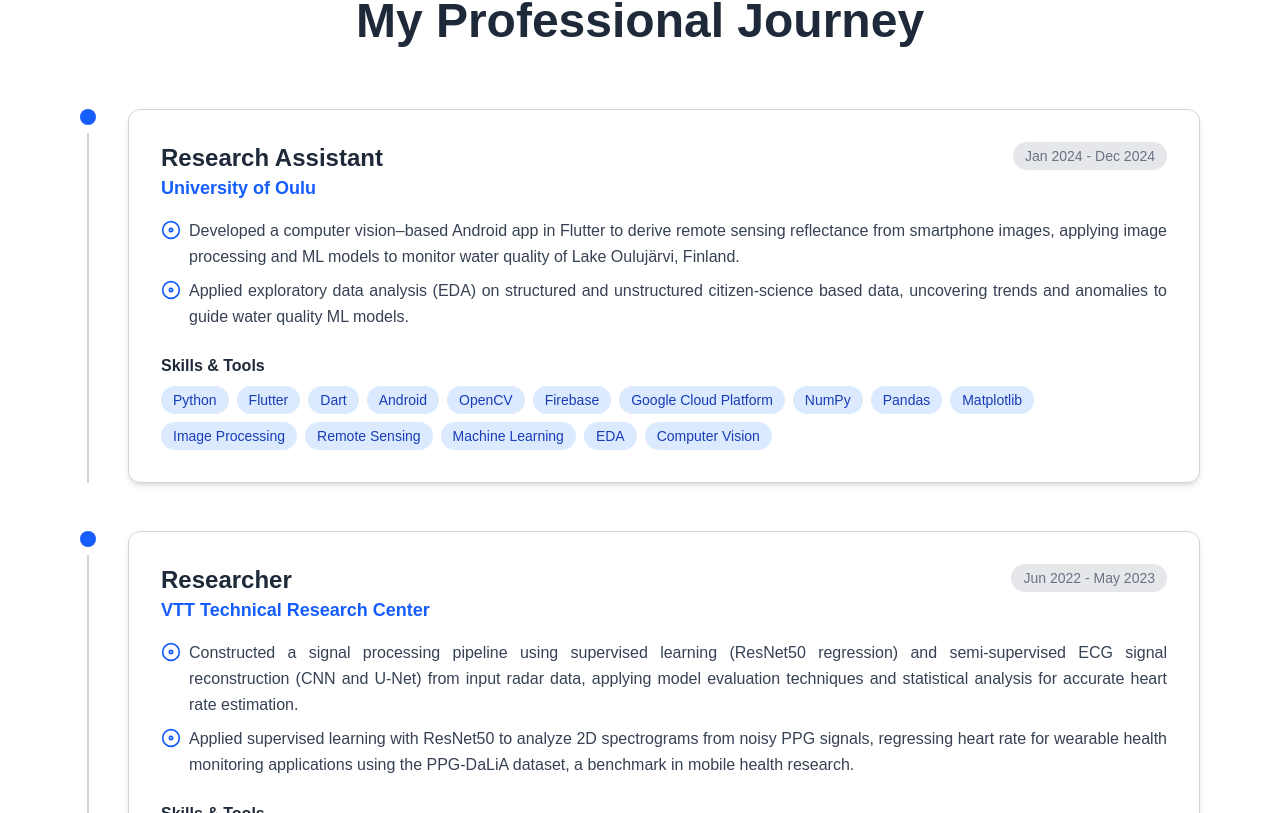
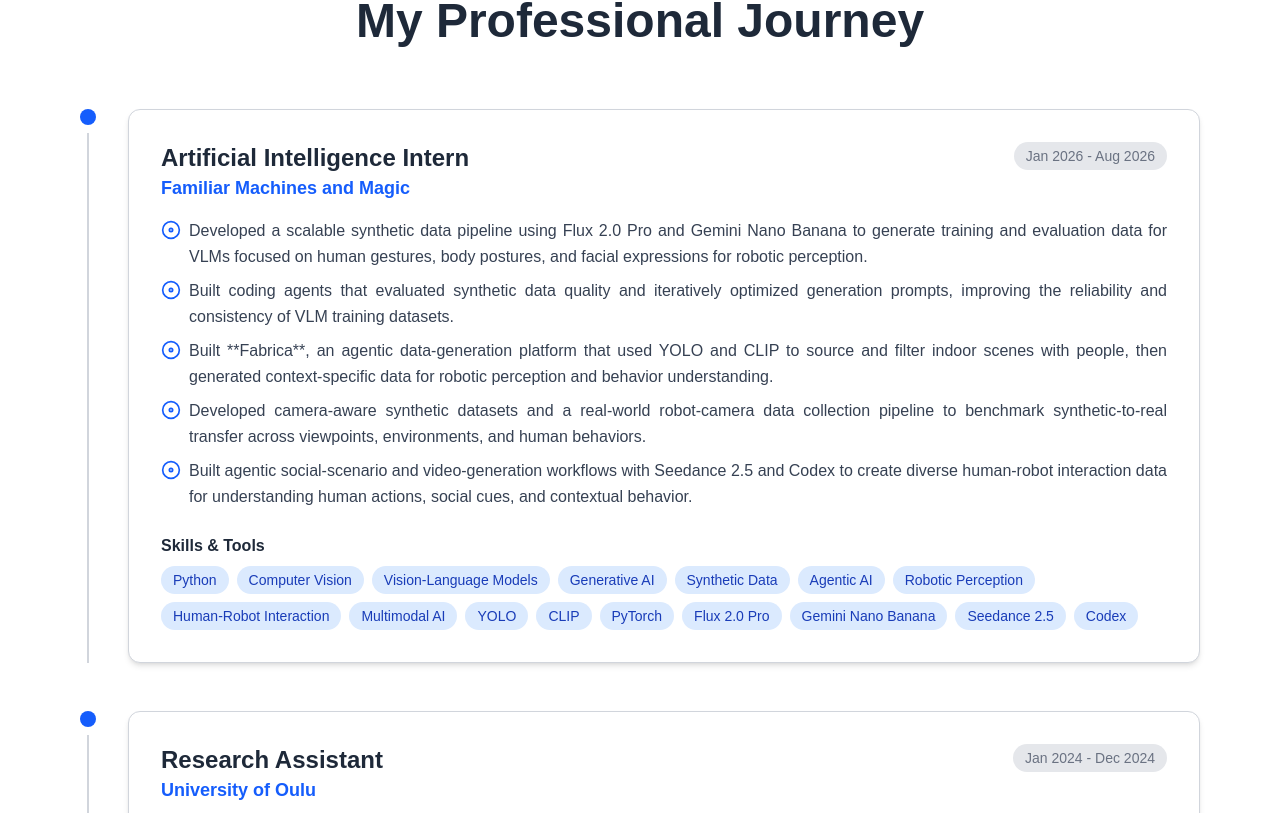
Before and after one commit to umer-saleem/Portfolio, a Next.js app: page / in a window 1280 px wide. Shown: the part 3487-4300 px from the top of the page. Built offline with nearby package versions, Linux system fonts and the light colour scheme.

Commit message:
Update FM&M AI Internship Experience

```diff
--- a/app/components/Experience.tsx
+++ b/app/components/Experience.tsx
@@ -2,6 +2,19 @@
 import { Disc } from "lucide-react";
 
 const experiences = [
+  {
+    company: "Familiar Machines and Magic",
+    position: "Artificial Intelligence Intern",
+    period: "Jan 2026 - Aug 2026",
+    descriptions: [
+      "Developed a scalable synthetic data pipeline using Flux 2.0 Pro and Gemini Nano Banana to generate training and evaluation data for VLMs focused on human gestures, body postures, and facial expressions for robotic perception.",
+      "Built coding agents that evaluated synthetic data quality and iteratively optimized generation prompts, improving the reliability and consistency of VLM training datasets.",
+      "Built **Fabrica**, an agentic data-generation platform that used YOLO and CLIP to source and filter indoor scenes with people, then generated context-specific data for robotic perception and behavior understanding.",
+      "Developed camera-aware synthetic datasets and a real-world robot-camera data collection pipeline to benchmark synthetic-to-real transfer across viewpoints, environments, and human behaviors.",
+      "Built agentic social-scenario and video-generation workflows with Seedance 2.5 and Codex to create diverse human-robot interaction data for understanding human actions, social cues, and contextual behavior.",
+    ],
+    skills: [ "Python", "Computer Vision", "Vision-Language Models", "Generative AI", "Synthetic Data", "Agentic AI", "Robotic Perception", "Human-Robot Interaction", "Multimodal AI", "YOLO", "CLIP", "PyTorch", "Flux 2.0 Pro", "Gemini Nano Banana", "Seedance 2.5", "Codex",],
+  },
   {
     company: "University of Oulu",
     position: "Research Assistant",
```
